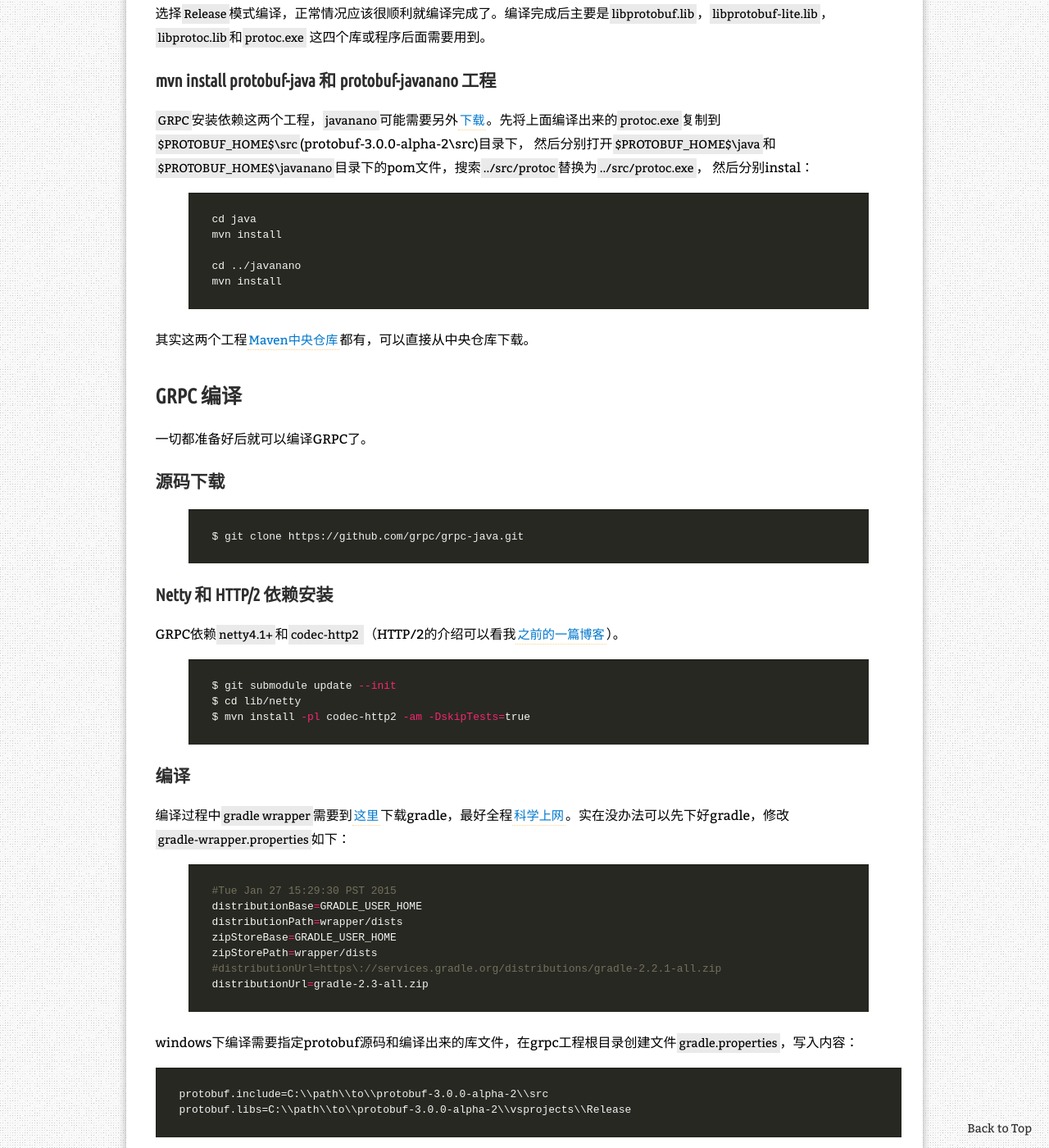
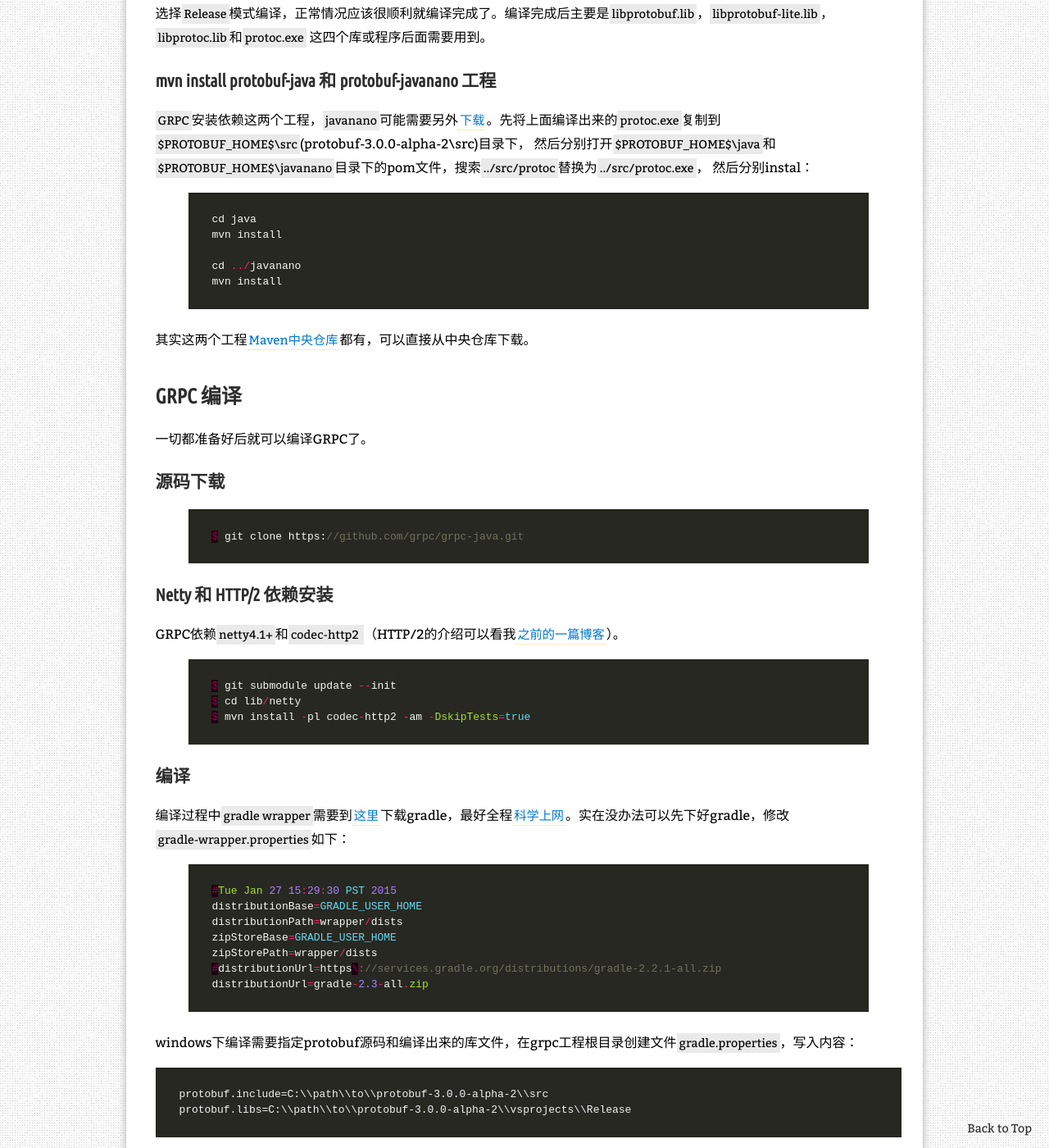
Before and after one commit to zhanjindong/zhanjindong.github.io, a Jekyll site: the page built from _posts/2015-03-19-install-grpc-on-windows.md, in a window 1280 px wide and 1400 px high, scrolled down 1706 px. Shown: the whole window at 82% size. Built offline with Jekyll 4.4.1, drawn with Linux system fonts in a browser that asks for light colours; nearby versions of some CDN libraries; comment, search, counter and statistics services are not loaded; a style sheet for code colours, icons or effects is not loaded.

Commit message:
add post

```diff
--- a/_posts/2015-03-19-install-grpc-on-windows.md
+++ b/_posts/2015-03-19-install-grpc-on-windows.md
@@ -58,7 +58,7 @@ gRPC是Google最近才发布的一个基于[HTTP/2][11]和[Protocol Buffer][3]
 然后分别打开`$PROTOBUF_HOME$\java`和`$PROTOBUF_HOME$\javanano`目录下的pom文件，搜索`../src/protoc`替换为`../src/protoc.exe`，
 然后分别instal：
 
-{% highlight Shell %}
+{% highlight Java %}
 cd java
 mvn install
 
@@ -77,7 +77,7 @@ mvn install
 ### 源码下载
 {: #source-download}
 
-{% highlight Shell %}
+{% highlight Java %}
 $ git clone https://github.com/grpc/grpc-java.git
 {% endhighlight %}
 
@@ -87,7 +87,7 @@ $ git clone https://github.com/grpc/grpc-java.git
 
 GRPC依赖`netty4.1+`和`codec-http2 `（HTTP/2的介绍可以看我[之前的一篇博客][7]）。
 
-{% highlight Shell %}
+{% highlight Java %}
 $ git submodule update --init
 $ cd lib/netty
 $ mvn install -pl codec-http2 -am -DskipTests=true
@@ -99,7 +99,7 @@ $ mvn install -pl codec-http2 -am -DskipTests=true
 编译过程中`gradle wrapper`需要到[这里][8]下载gradle，最好全程[科学上网][9]。实在没办法可以先下好gradle，修改
 `gradle-wrapper.properties`如下：
 
-{% highlight Shell %}
+{% highlight Java %}
 #Tue Jan 27 15:29:30 PST 2015
 distributionBase=GRADLE_USER_HOME
 distributionPath=wrapper/dists
@@ -117,7 +117,7 @@ windows下编译需要指定protobuf源码和编译出来的库文件，在grpc
 
 编译`grpc-java`工程：
 
-{% highlight Shell %}
+{% highlight Java %}
 $ gradle install
 {% endhighlight %}
 
@@ -136,7 +136,9 @@ $ gradle install
 
 官方也明确说明了[https://github.com/grpc/grpc-java/issues/87][10]不支持：
 
-	Building on Windows with gradle doesn't currently work. Getting gradle set up correctly is a bit more involved than we thought.However, one can work around this issue by manually building the plugin with Visual Studio.
+	Building on Windows with gradle doesn't currently work.
+	Getting gradle set up correctly is a bit more involved than we thought.However,
+	one can work around this issue by manually building the plugin with Visual Studio.
 
 一个解决办法就是跟上面编译protobuf一样需要手动用VS编译`protobuf_plugin`。或者忽视这几个工程，核心的部分还是可以编译成功的。
 
```
